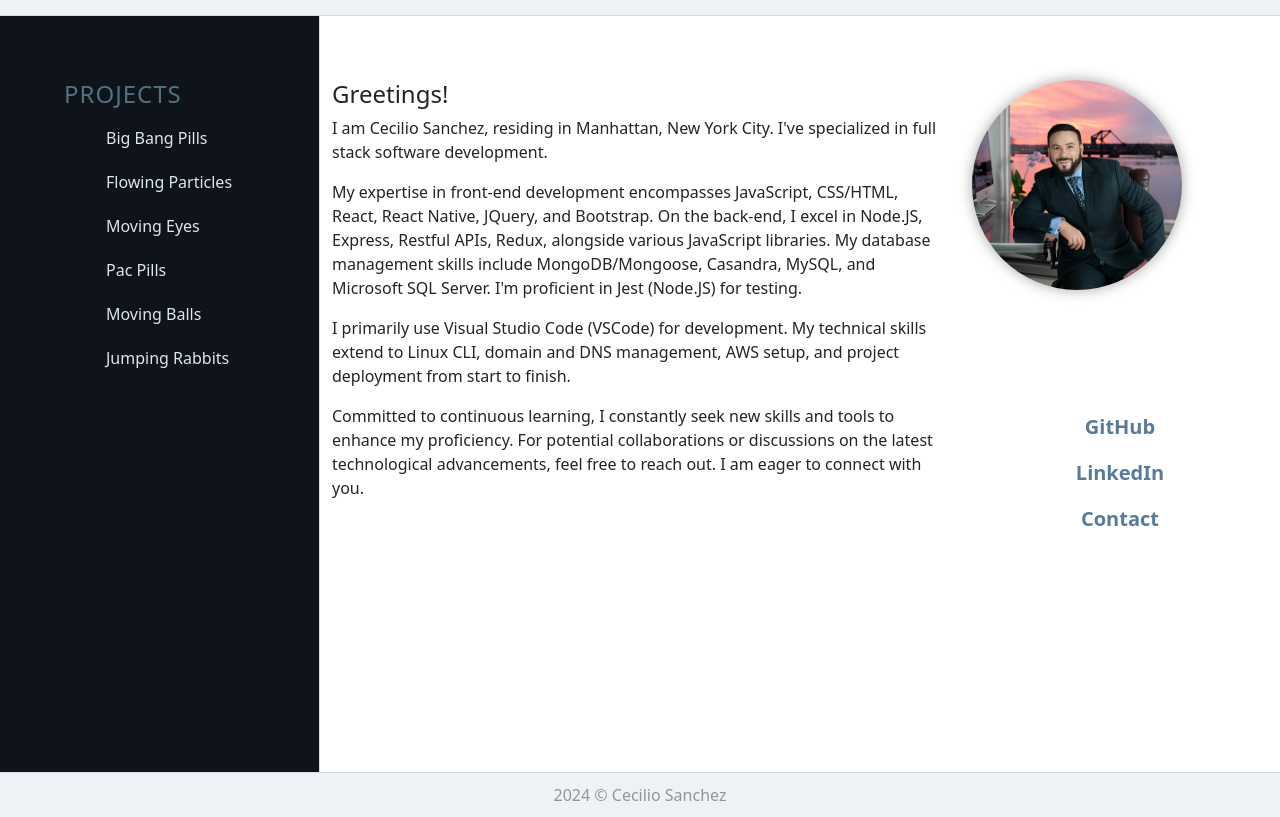
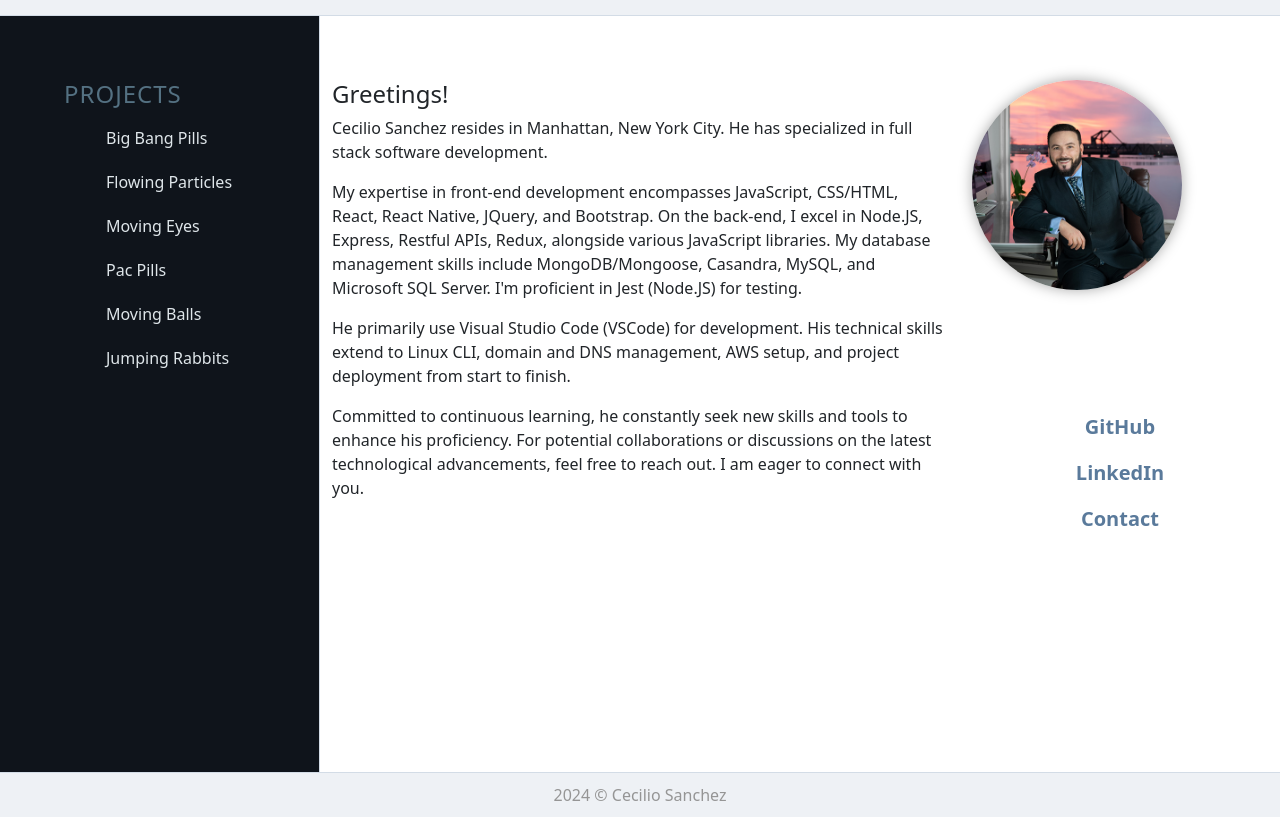
Before and after one commit to ceciliosanchez/ceciliosanchez.github.io, a plain HTML site: page index.html in a window 1280 px wide. Shown: the part 87-904 px from the top of the page. Drawn offline with nearby package versions, Linux system fonts and the light colour scheme; a script that the page names is missing.

Commit message:
Update index.html

```diff
--- a/index.html
+++ b/index.html
@@ -39,14 +39,14 @@
             </aside>
             <main class="col-sm-6 content">
                 <h4>Greetings!</h4>
-                <p> I am Cecilio Sanchez, residing in Manhattan, New York City. I've specialized in full stack software development.</p>
+                <p>Cecilio Sanchez resides in Manhattan, New York City. He has specialized in full stack software development.</p>
                 <p>My expertise in front-end development encompasses JavaScript, CSS/HTML, React, React Native, JQuery, and Bootstrap.
                     On the back-end, I excel in Node.JS, Express, Restful APIs, Redux, alongside various JavaScript libraries. My
                     database management skills include MongoDB/Mongoose, Casandra, MySQL, and Microsoft SQL Server. I'm proficient in
                     Jest (Node.JS) for testing.</p>
-                <p>I primarily use Visual Studio Code (VSCode) for development. My technical skills extend to Linux CLI, domain and DNS
+                <p>He primarily use Visual Studio Code (VSCode) for development. His technical skills extend to Linux CLI, domain and DNS
                     management, AWS setup, and project deployment from start to finish.</p>
-                <p>Committed to continuous learning, I constantly seek new skills and tools to enhance my proficiency.
+                <p>Committed to continuous learning, he constantly seek new skills and tools to enhance his proficiency.
                     For potential collaborations or discussions on the latest technological advancements, feel free to reach out. I am
                     eager to connect with you.</p>
             </main>
```
